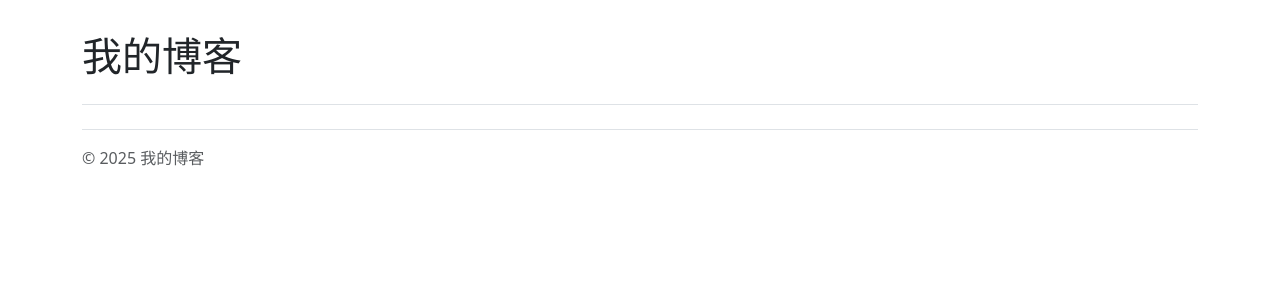
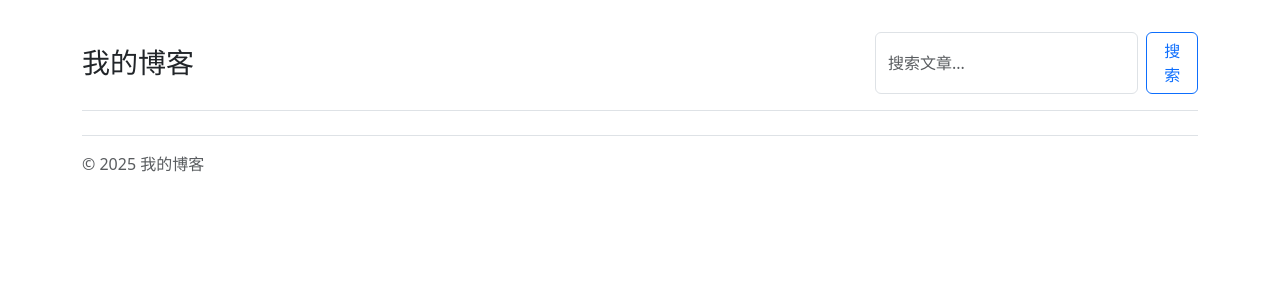
Before and after one commit to Tuotuo-AC/MyBlog, a Django app: template templates/base.html in a window 1280 px wide. Shown: the top 300 px of the page. Run offline with Django 5.2, Linux system fonts and the light colour scheme; the template is opened without the code that fills it, so the values that code supplies are empty; parts of the project's set-up code (start-up, migrations or seed data) failed here and were passed over; some libraries are stand-ins or nearby versions.

Commit message:
完成阶段6、7搜索功能和注册功能

```diff
--- a/MyBlog/urls.py
+++ b/MyBlog/urls.py
@@ -18,10 +18,11 @@ from django.contrib import admin
 from django.urls import path,include
 from django.conf import settings
 from django.conf.urls.static import static
-
+from user.views import register
 urlpatterns = [
        path('admin/', admin.site.urls),
        path('', include('article.urls')),
        path('accounts/', include('django.contrib.auth.urls')),
-
+       path('accounts/register/', register, name='register'),
+       path('accounts/', include('django.contrib.auth.urls')),
 ] + static(settings.MEDIA_URL, document_root=settings.MEDIA_ROOT)
--- a/templates/base.html
+++ b/templates/base.html
@@ -10,11 +10,17 @@
         .post-meta { color: #6c757d; font-size: 0.9rem; margin-bottom: 1rem; }
         .post-content img { max-width: 100%; height: auto; }
     </style>
+    {% block extra_css %}{% endblock %}
 </head>
 <body>
     <div class="container">
-        <header class="pb-3 mb-4 border-bottom">
-            <h1><a href="{% url 'article:list' %}" class="text-dark text-decoration-none">我的博客</a></h1>
+         <!-- 头部：标题 + 搜索框 -->
+        <header class="d-flex flex-wrap justify-content-between align-items-center pb-3 mb-4 border-bottom">
+            <h1 class="h3 mb-0"><a href="{% url 'article:list' %}" class="text-dark text-decoration-none">我的博客</a></h1>
+            <form method="get" action="{% url 'article:search' %}" class="d-flex" role="search">
+                <input class="form-control me-2" type="search" name="q" placeholder="搜索文章..." aria-label="Search" size="20">
+                <button class="btn btn-outline-primary" type="submit">搜索</button>
+            </form>
         </header>
         <main>
             {% block content %}{% endblock %}
@@ -23,11 +29,13 @@
             &copy; 2025 我的博客
         </footer>
     </div>
+    {#    代码高亮   #}
     <script src="https://cdn.jsdelivr.net/npm/bootstrap@5.3.0-alpha1/dist/js/bootstrap.bundle.min.js"></script>
     <link rel="stylesheet" href="https://cdnjs.cloudflare.com/ajax/libs/highlight.js/11.9.0/styles/github.min.css">
     <script src="https://cdnjs.cloudflare.com/ajax/libs/highlight.js/11.9.0/highlight.min.js"></script>
     <script>
     document.addEventListener('DOMContentLoaded', () => hljs.highlightAll());
     </script>
+    {% block extra_js %}{% endblock %}
 </body>
 </html>
```
Also changed, not shown: article/views.py (+14 -0 lines), user/views.py (+16 -2 lines).
